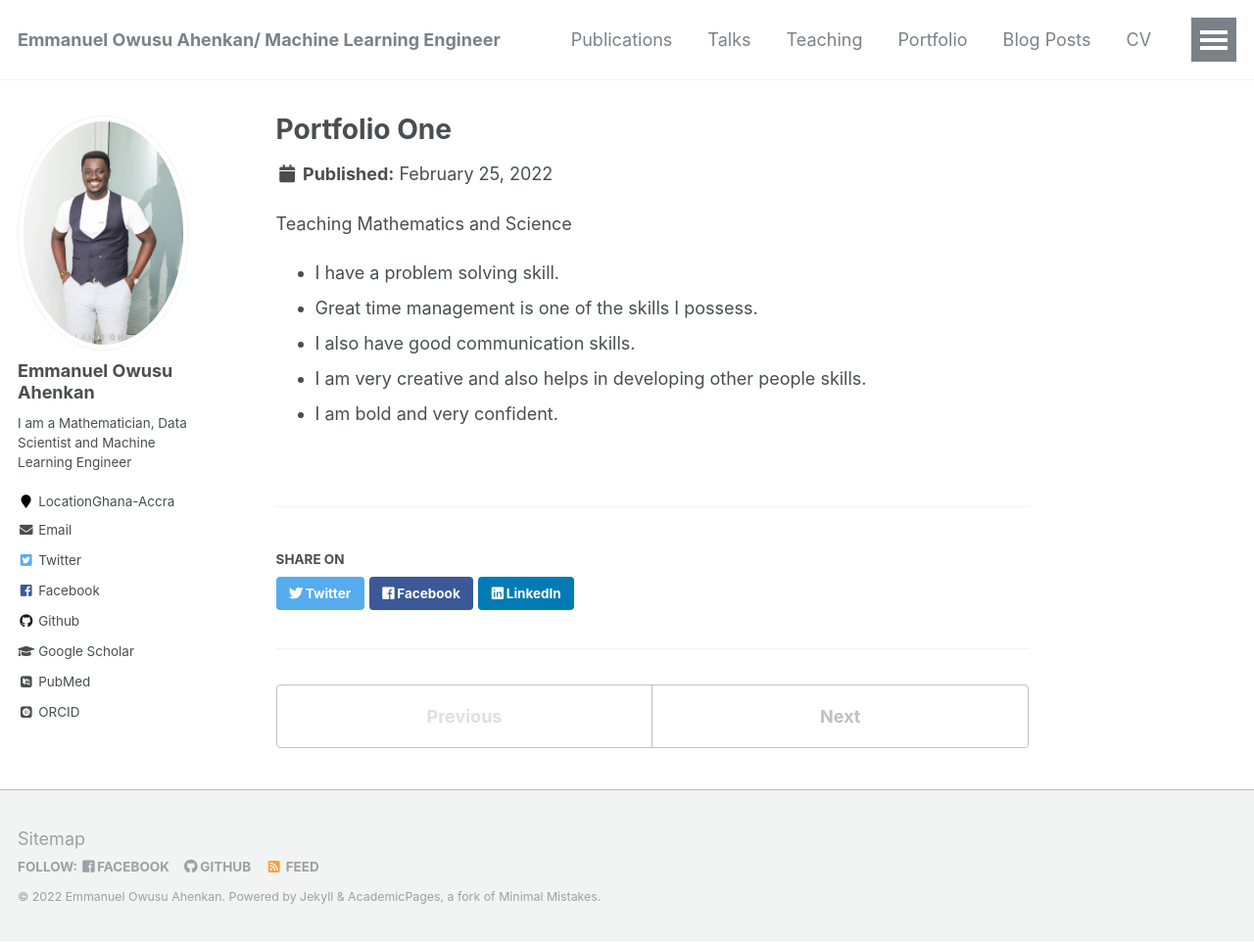
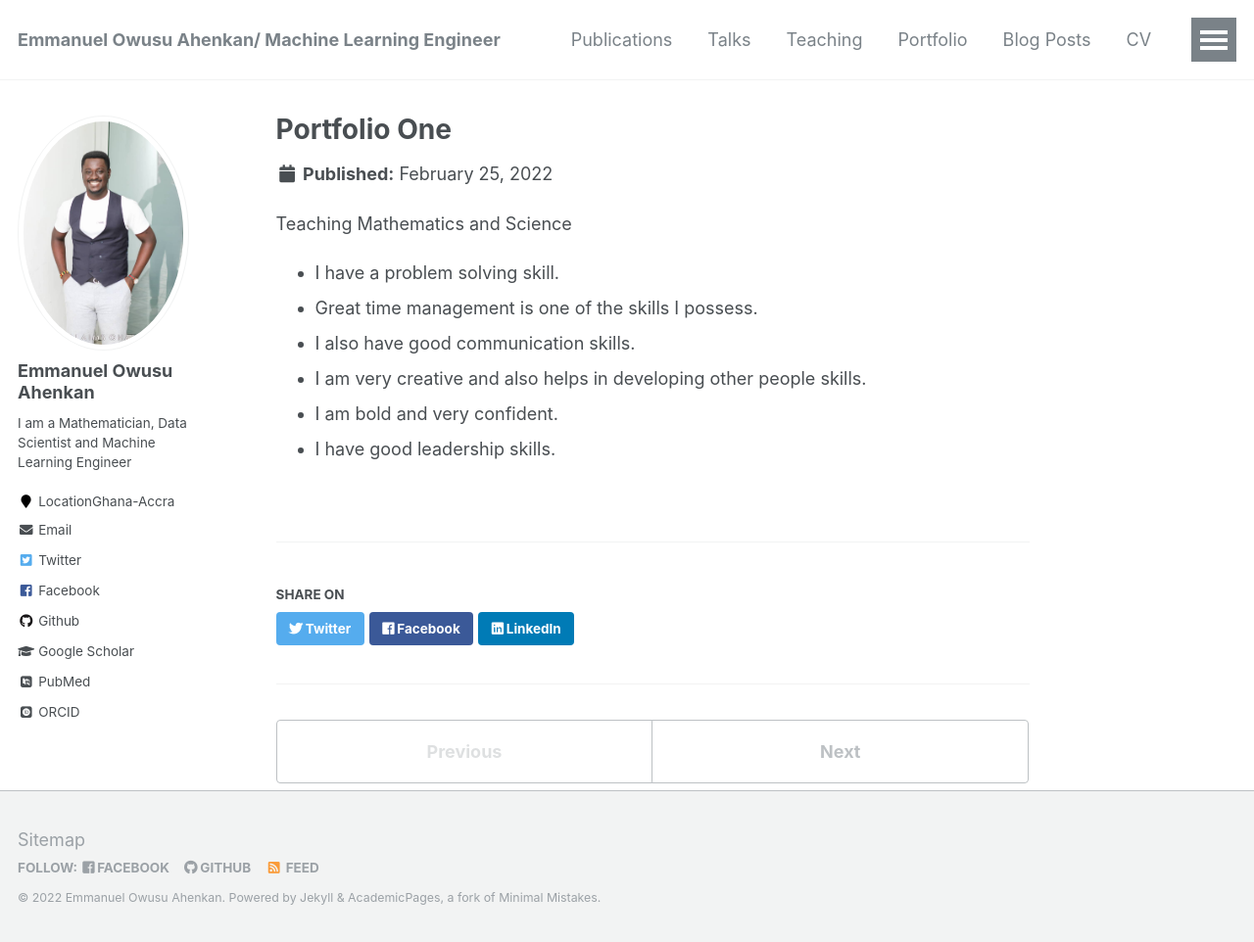
Before and after one commit to EmmanuelOwusu/EmmanuelOwusu.github.io, a Jekyll site: the page built from _portfolio/portfolio-1.md, in a window 1280 px wide and 962 px high. Shown: the whole window at 98% size. Built offline with Jekyll 4.4.1, drawn with Linux system fonts in a browser that asks for light colours; some web fonts are replaced.

Commit message:
Update portfolio-1.md

```diff
--- a/_portfolio/portfolio-1.md
+++ b/_portfolio/portfolio-1.md
@@ -12,3 +12,4 @@ Teaching Mathematics and Science
 * I also have good communication skills.
 * I am very creative and also helps in developing other people skills.
 * I am bold and very confident.
+* I have good leadership skills.
```
